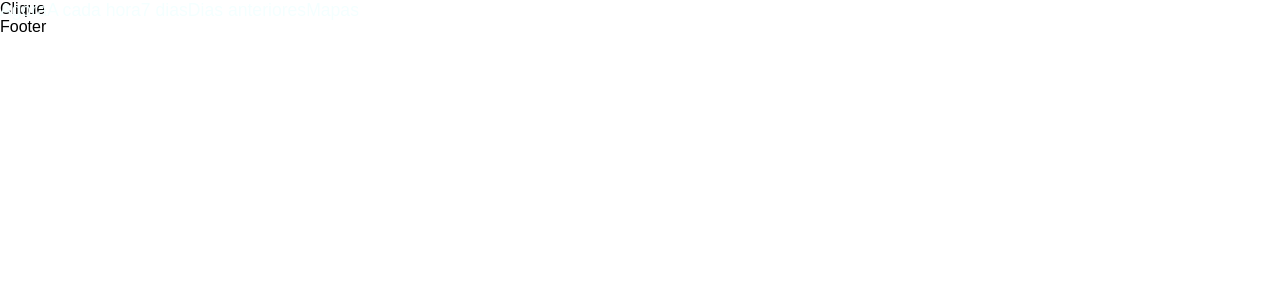
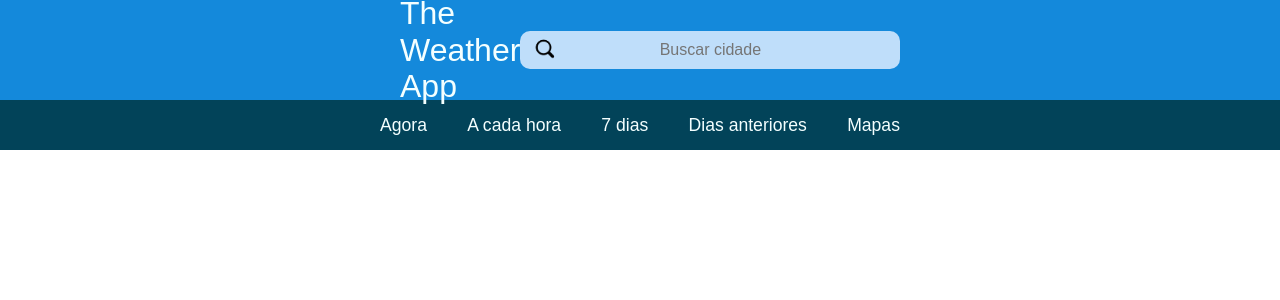
Before and after one commit to lucasgbsampaio/app-weather, a React (Create React App) app: page / in a window 1280 px wide. Shown: the top 300 px of the page. Built offline with nearby package versions, Linux system fonts and the light colour scheme.

Commit message:
adicionando reatividade

```diff
--- a/src/Components/Header.js
+++ b/src/Components/Header.js
@@ -3,9 +3,33 @@ import style from './styles/Header.module.css';
 import { Link } from 'react-router-dom';
 
 export default function Header() {
+  const [city, setCity] = React.useState('');
+
+  function handleSubmit(event) {
+    event.preventDefault();
+  }
+  function handleChange(event) {
+    setCity(event.target.value);
+  }
+
   return (
     <header className={style.header}>
-      <nav>
+      <nav className={style.mainNav}>
+        <Link className={style.logo} to="/" aria-label="Weather App">
+          <span>The Weather App</span>
+        </Link>
+        <form onSubmit={handleSubmit}>
+          <input
+            type="text"
+            name="buscar"
+            value={city}
+            onChange={handleChange}
+            placeholder="Buscar cidade"
+            aria-label="Buscar cidade"
+          />
+        </form>
+      </nav>
+      <nav className={style.secondaryNav}>
         <Link to="/">Agora</Link>
         <Link to="hora/">A cada hora</Link>
         <Link to="7dias/">7 dias</Link>
```
